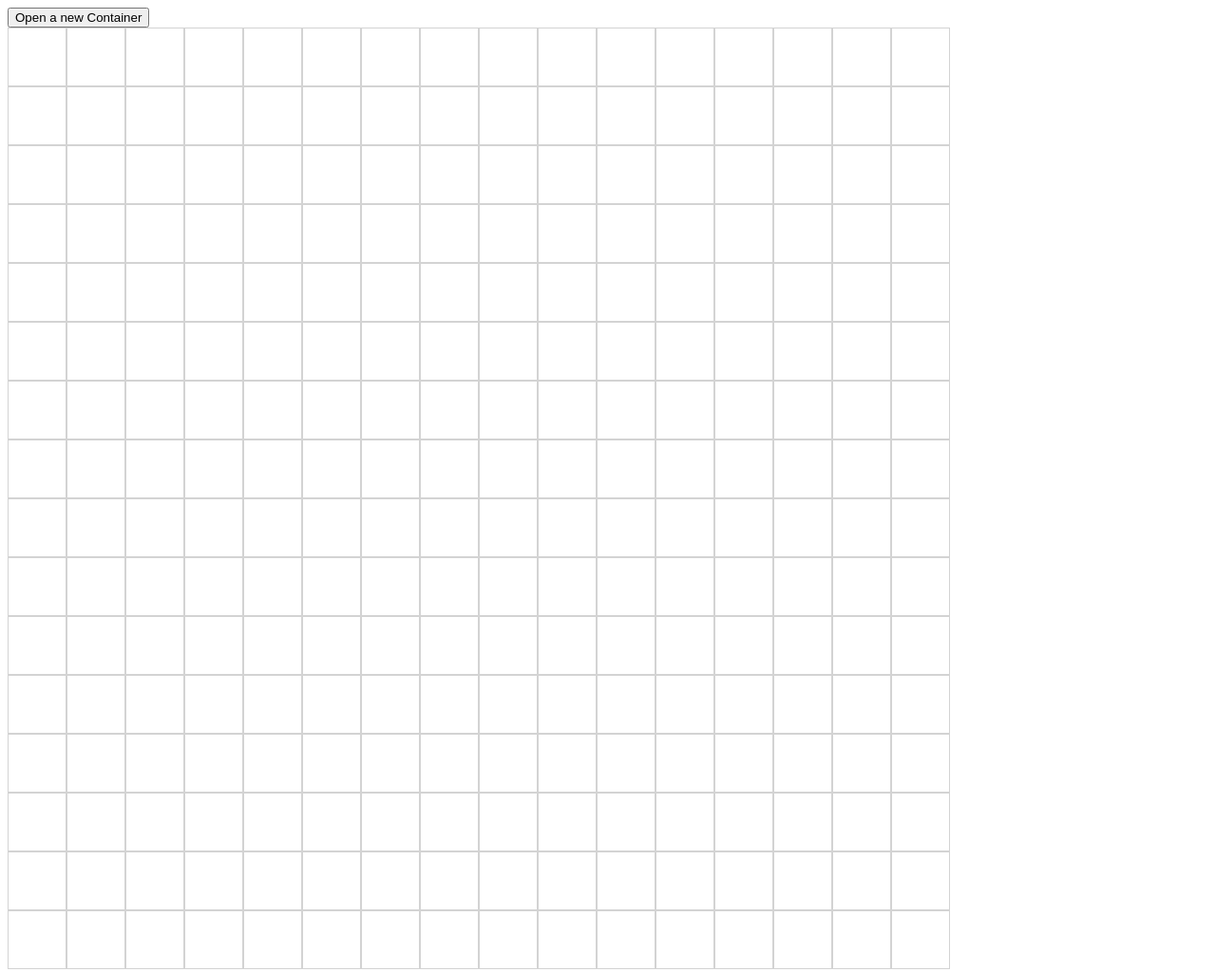
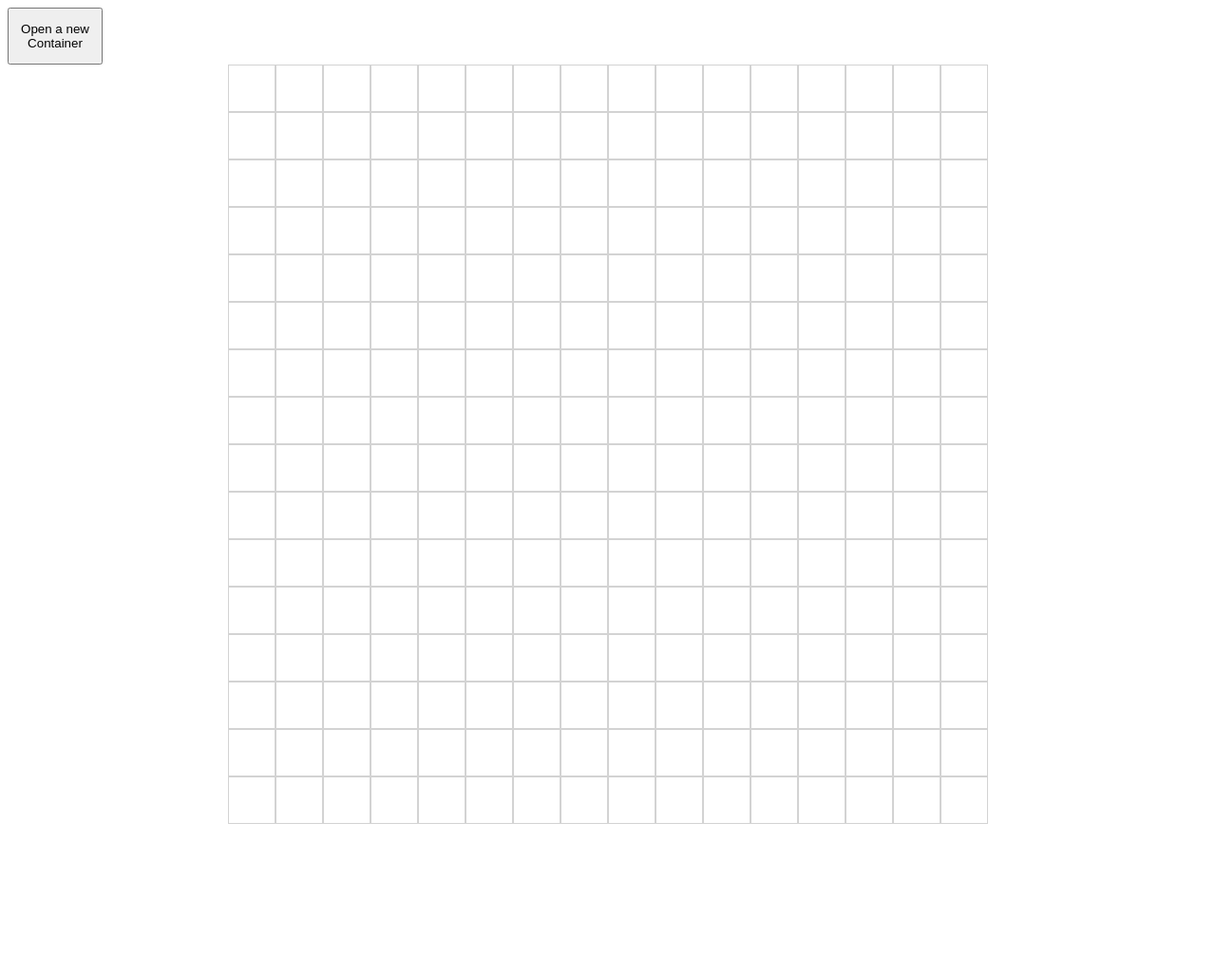
Before and after one commit to AlexandruIordan99/etch-a-sketch, a plain HTML site: page index.html in a window 1280 px wide. Shown: the whole page at 95% size. After the commit the page ends 876 px from the top, so only its background shows below. Drawn offline with Linux system fonts and the light colour scheme.

Commit message:
Moved the main container reset to the make grid function.

```diff
--- a/styles.css
+++ b/styles.css
@@ -1,21 +1,31 @@
 #main-container {
     display: flex;
     flex-direction: row;
-    flex: 1;
+    width:  800px;
+    height: 800px;
+    margin: auto;
+
 }
 
-.column{
+
+.column,
+.row {
+    height: auto;
+    flex: 1 0 auto;
+    display: flex;
+    flex-direction: column;
+
+}
+.column {
     border: 1px solid lightgray;
-    padding: 5px;
-    height: 50px;
-    width: 50px;
 }
 
-.row {
-    display: flex;
-    flex-direction: column;
-}
 
 .trail{
     background-color: black;
 }
+
+button{
+    width: 100px;
+    height: 60px;
+}
```
